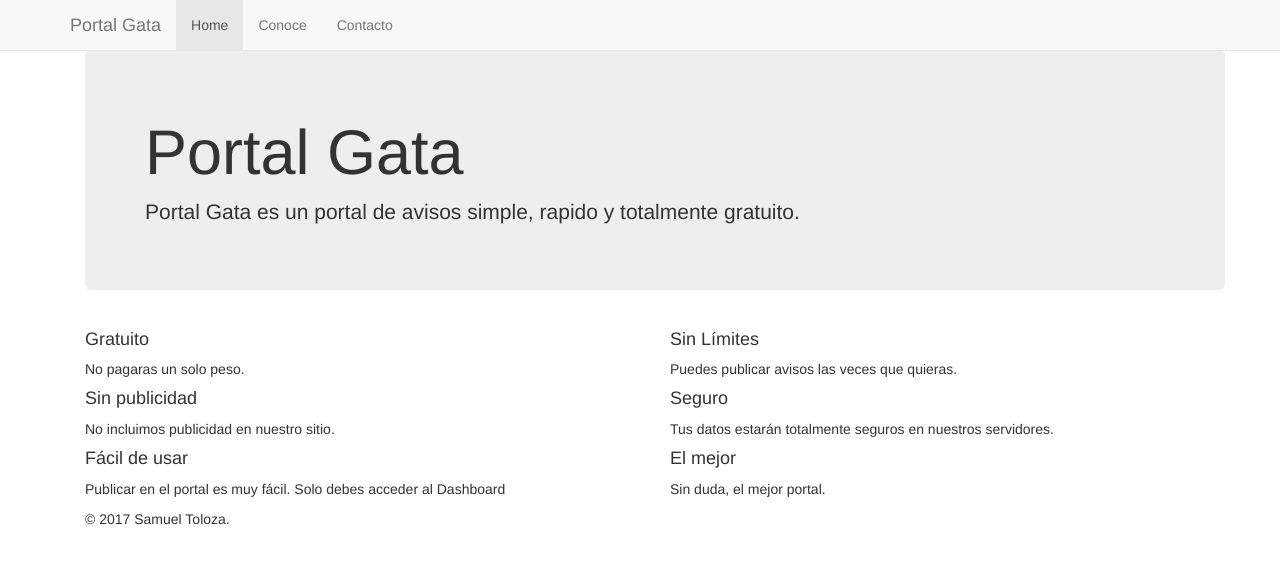
After one commit to tlzsystem/portal_gata, a Django app: page /about/ in a window 1280 px wide. The commit adds this page. Shown: the top 564 px of the page. Run offline with Django 3.2, Linux system fonts and the light colour scheme; some libraries are stand-ins or nearby versions.

Commit message:
Sitio vistas basicas

```diff
--- a/app/app/urls.py
+++ b/app/app/urls.py
@@ -18,5 +18,5 @@ from django.contrib import admin
 
 urlpatterns = [
     url(r'^admin/', admin.site.urls),
-    url(r'^', include('publication.urls')),
+    url(r'^', include('sitio.urls', namespace='sitio')),
 ]
--- /dev/null
+++ b/app/requirements.txt
@@ -0,0 +1 @@
+Django==1.11.4
--- /dev/null
+++ b/app/sitio/templates/sitio/about.html
@@ -0,0 +1,44 @@
+{% extends 'base.html' %}
+{% block title %}Acerca De{% endblock %}
+{% block content %}
+
+    <div class="container">
+
+
+      <div class="jumbotron">
+        <h1>Portal Gata</h1>
+        <p class="lead"> Portal Gata es un portal de avisos simple, rapido y totalmente gratuito.</p>
+
+      </div>
+
+      <div class="row marketing">
+        <div class="col-lg-6">
+          <h4>Gratuito</h4>
+          <p>No pagaras un solo peso.</p>
+
+          <h4>Sin publicidad</h4>
+          <p>No incluimos publicidad en nuestro sitio.</p>
+
+          <h4>Fácil de usar</h4>
+          <p>Publicar en el portal es muy fácil. Solo debes acceder al Dashboard</p>
+        </div>
+
+        <div class="col-lg-6">
+          <h4>Sin Límites</h4>
+          <p>Puedes publicar avisos las veces que quieras.</p>
+
+          <h4>Seguro</h4>
+          <p>Tus datos estarán totalmente seguros en nuestros servidores.</p>
+
+          <h4>El mejor</h4>
+          <p>Sin duda, el mejor portal.</p>
+        </div>
+      </div>
+
+      <footer class="footer">
+        <p>&copy; 2017 Samuel Toloza.</p>
+      </footer>
+
+    </div> <!-- /container -->
+
+{% endblock %}
--- a/app/sitio/urls.py
+++ b/app/sitio/urls.py
@@ -2,5 +2,7 @@ from django.conf.urls import url
 from . import views
 
 urlpatterns = [
-    url(r'^$', views.home ,name='index'),
+    url(r'^$', views.HomeView.as_view(),name='home'),
+    url(r'^about/$', views.AboutView.as_view(), name='about'),
+    url(r'^contact/$', views.ContactView.as_view(), name='contact'),
 ]
--- a/app/sitio/views.py
+++ b/app/sitio/views.py
@@ -1,7 +1,17 @@
 from django.shortcuts import render
+from django.views.generic import TemplateView
 from publication.models import Publication
 
 def home(request):
     publicaciones = Publication.objects.all()
 
     return render(request, 'publication/index.html',{'publicaciones':publicaciones})
+
+class HomeView(TemplateView):
+    template_name = 'sitio/index.html'
+
+class AboutView(TemplateView):
+    template_name = 'sitio/about.html'
+
+class ContactView(TemplateView):
+    template_name = 'sitio/contact.html'
--- a/app/static/css/sitio.css
+++ b/app/static/css/sitio.css
@@ -1,6 +1,6 @@
 body {
-  padding-top: 70px;
-  padding-bottom: 30px;
+  padding-top: 50px;
+  padding-bottom: 20px;
 }
 
 .theme-dropdown .dropdown-menu {
--- a/app/templates/base.html
+++ b/app/templates/base.html
@@ -27,9 +27,9 @@
         </div>
         <div id="navbar" class="navbar-collapse collapse">
           <ul class="nav navbar-nav">
-            <li class="active"><a href="#">Home</a></li>
-            <li><a href="#about">About</a></li>
-            <li><a href="#contact">Contact</a></li>
+            <li class="active"><a href="{% url 'sitio:home' %}">Home</a></li>
+            <li><a href="{% url 'sitio:about' %}">Conoce</a></li>
+            <li><a href="{% url 'sitio:contact' %}">Contacto</a></li>
           </ul>
         </div><!--/.nav-collapse -->
       </div>
@@ -40,11 +40,10 @@
 
 <div class="container theme-showcase" role="main">
 
-<div class="page-header">
-	<h3> Listado de avisos </h3>
-</div>
+    {% block content %}
 
-	{% block content %}{% endblock %}
+
+	{% endblock %}
 </div>
 
 
```
Also changed, not shown: app/sitio/templates/sitio/contact.html (added, +15 -0 lines), app/sitio/templates/sitio/index.html (added, +37 -0 lines).
